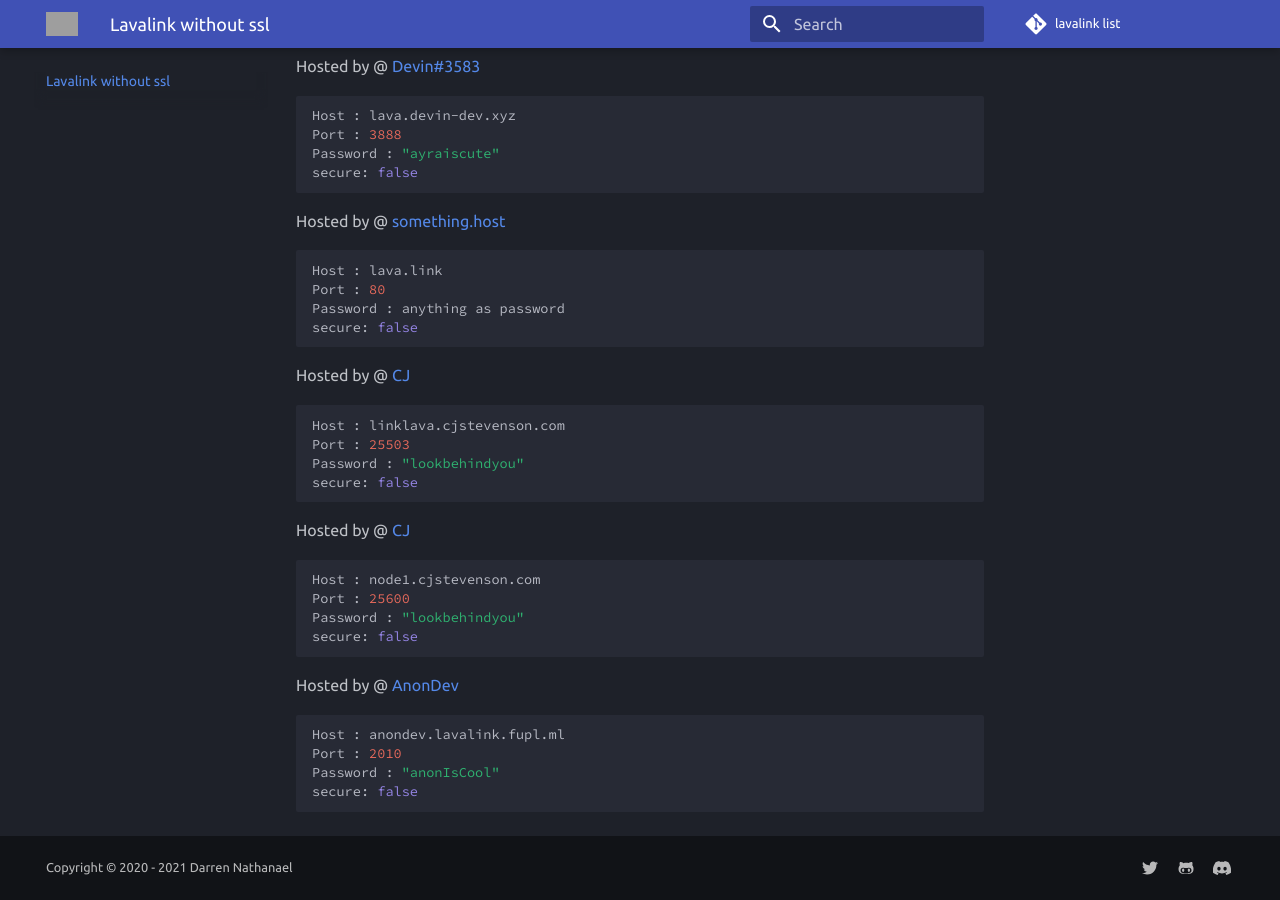
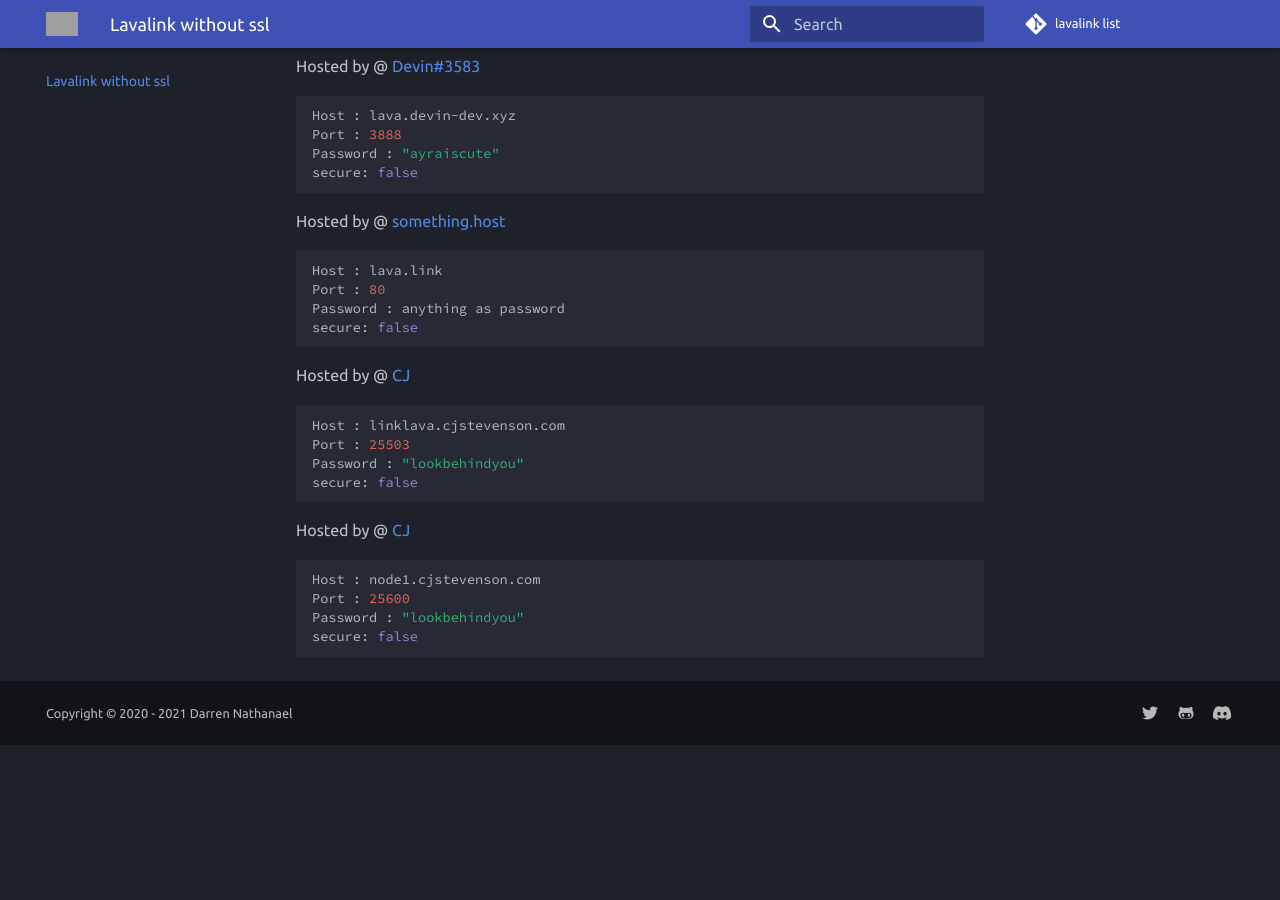
Before and after one commit to DarrenOfficial/lavalink-list, an MkDocs documentation site: the page built from docs/NoSSL/lavalink-without-ssl.md, in a window 1280 px wide and 900 px high, scrolled down 509 px. Built offline with MkDocs 1.6.1 and Material for MkDocs 9.7.7, drawn with Linux system fonts in a browser that asks for light colours; comment, search, counter and statistics services are not loaded; after the commit the page ends 1254 px from its top, so only the background shows below that; grey boxes are pictures that could not be loaded.

Commit message:
Lavalink broken removed
Lavalink node has an error: connect ECONNREFUSED 62.171.156.98:2010

````diff
--- a/docs/NoSSL/lavalink-without-ssl.md
+++ b/docs/NoSSL/lavalink-without-ssl.md
@@ -42,10 +42,3 @@ Port : 25600
 Password : "lookbehindyou"
 secure: false
 ```
-Hosted by @ [AnonDev](https://anondev.ml)
-```bash
-Host : anondev.lavalink.fupl.ml
-Port : 2010
-Password : "anonIsCool"
-secure: false
-```
````
